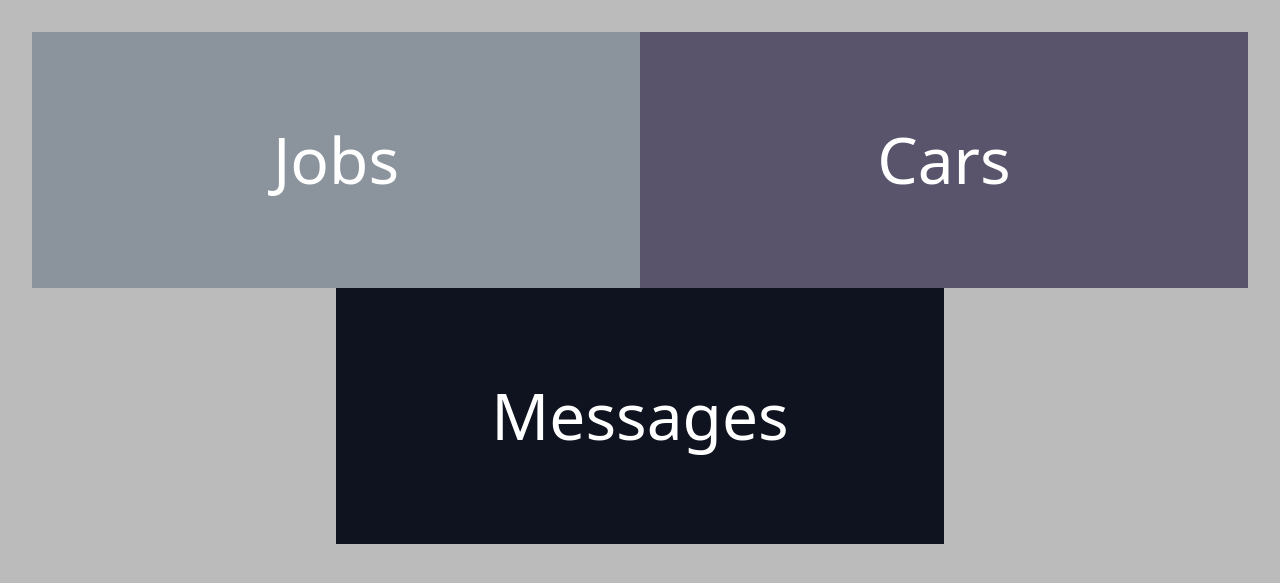
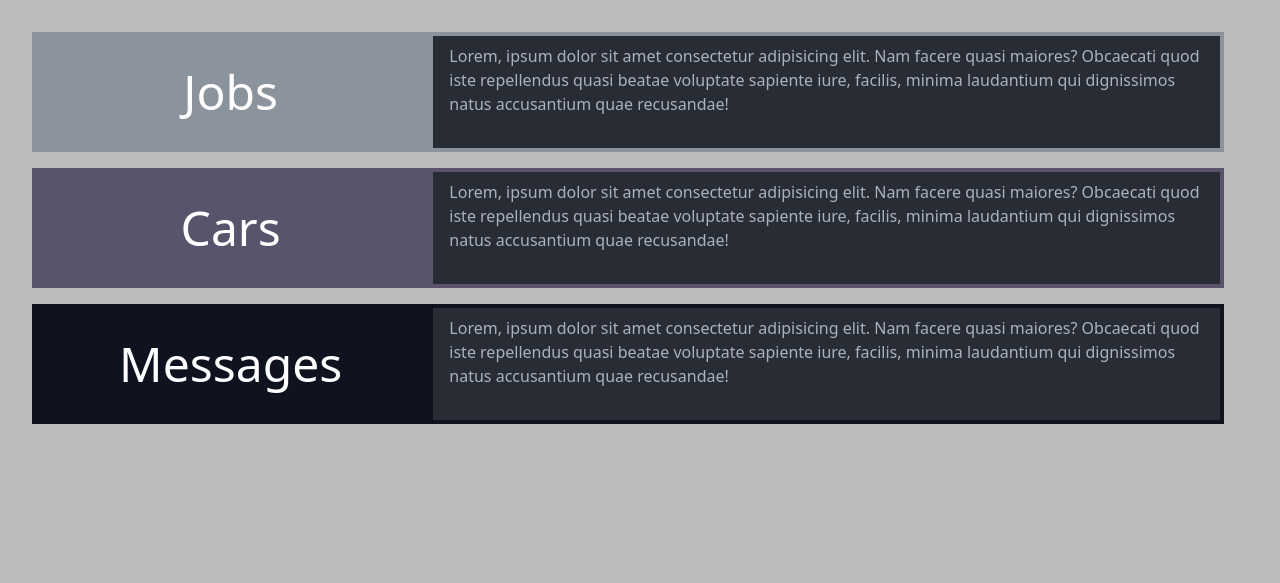
Before and after one commit to tr130/DjangoCarManagement, a Django app: page /home/ in a window 1280 px wide. Shown: the part 56-639 px from the top of the page. Run offline with Django 3.2, Linux system fonts and the light colour scheme; a user stored in the database is signed in; data comes from the database, SQL or seed files in the repository; both versions use the stored data as it was after the commit; some libraries are stand-ins or nearby versions.

Commit message:
styling changes, filters on jobs list

```diff
--- a/cars/static/cars/_home.scss
+++ b/cars/static/cars/_home.scss
@@ -1,20 +1,51 @@
 .option {
     text-decoration: none;
-    padding: 5rem;
+    padding: 1.5rem 5rem;
     //margin: 1rem;
     color: white;
     //background-color: rebeccapurple;
     display: flex;
     justify-content: center;
     max-width: 80vw;
-    font-size: 4rem;
+    font-size: 3rem;
+    //margin-bottom: 0.5rem;
 }
 
-.option:hover {
+// .option:hover {
+//     text-decoration: none;
+//     //background-color: rgb(126, 99, 153);
+//     background-color: $color-highlight;
+//     color: black;
+// }
+
+.description {
+    border: 0.3rem solid;
+    //margin-bottom: 0.5rem;
+    background-color: #282c34;
+    //opacity: 0.7;
+    //border-color: #282c34;
+    color: #abb2bf;
+    padding: 0.5rem 1rem;
+
+    // &:hover {
+    //     border-color: $color-highlight;
+    // }
+}
+
+.option-group {
     text-decoration: none;
-    //background-color: rgb(126, 99, 153);
-    background-color: $color-highlight;
-    color: black;
+    margin-bottom: 1rem;
+}
+.option-group:hover {
+    .option {
+        text-decoration: none;
+        //background-color: rgb(126, 99, 153);
+        background-color: $color-highlight;
+        color: black;
+    }
+    .description {
+        border-color: $color-highlight;
+    }
 }
 
 .home_options {
--- a/cars/static/cars/main.scss
+++ b/cars/static/cars/main.scss
@@ -35,6 +35,32 @@ body {
     background-color: $color-highlight;
 }
 
+.btn-disabled {
+    color: #fff !important;
+    background-color: #6c757d !important;
+    border-color: #6c757d !important  ;
+}
+
+.border-cars {
+    border-color: $color-cars;
+}
+
+.border-jobs {
+    border-color: $color-jobs;
+}
+
+.border-parts {
+    border-color: $color-parts;
+}
+
+.border-messages {
+    border-color: $color-messages;
+}
+
+.border-highlight {
+    border-color: $color-highlight;
+}
+
 .clickable:hover {
     cursor: pointer;
 }
--- a/cars/static/css/main.css
+++ b/cars/static/css/main.css
@@ -11,18 +11,34 @@
 
 .option {
   text-decoration: none;
-  padding: 5rem;
+  padding: 1.5rem 5rem;
   color: white;
   display: flex;
   justify-content: center;
   max-width: 80vw;
-  font-size: 4rem;
+  font-size: 3rem;
 }
 
-.option:hover {
+.description {
+  border: 0.3rem solid;
+  background-color: #282c34;
+  color: #abb2bf;
+  padding: 0.5rem 1rem;
+}
+
+.option-group {
+  text-decoration: none;
+  margin-bottom: 1rem;
+}
+
+.option-group:hover .option {
   text-decoration: none;
   background-color: #FF0035;
   color: black;
+}
+
+.option-group:hover .description {
+  border-color: #FF0035;
 }
 
 .home_options {
@@ -270,6 +286,32 @@ body {
   background-color: #FF0035;
 }
 
+.btn-disabled {
+  color: #fff !important;
+  background-color: #6c757d !important;
+  border-color: #6c757d !important;
+}
+
+.border-cars {
+  border-color: #59546C;
+}
+
+.border-jobs {
+  border-color: #8B939C;
+}
+
+.border-parts {
+  border-color: #38405F;
+}
+
+.border-messages {
+  border-color: #0E131F;
+}
+
+.border-highlight {
+  border-color: #FF0035;
+}
+
 .clickable:hover {
   cursor: pointer;
 }
--- a/cars/templates/cars/home.html
+++ b/cars/templates/cars/home.html
@@ -3,27 +3,62 @@
 {% block content %}
 <div class="row home_options mx-auto">
     {% if request.session.role != 'Customer' %}
-    <a href="{% url 'cars:job-list' %}" class="option col-xs-12 col-md-6 mx-auto bg-jobs">
+    <a href="{% url 'cars:job-list' %}" class="option-group row">
+        <div class="option col-xs-12 col-md-4 mx-auto bg-jobs">
             Jobs
+        </div>
+        <div class="description col-md-8 border-jobs">
+            Lorem, ipsum dolor sit amet consectetur adipisicing elit. Nam facere quasi maiores? Obcaecati quod iste
+            repellendus quasi beatae voluptate sapiente iure, facilis, minima laudantium qui dignissimos natus accusantium
+            quae recusandae!
+        </div>
     </a>
     {% endif %}
     {% if request.session.role != 'Employee' %}
-    <a href="{% url 'cars:car-list' %}" class="option col-xs-12 col-md-6 mx-auto bg-cars">
+    <a href="{% url 'cars:car-list' %}" class="option-group row">
+        <div class="option col-xs-12 col-md-4 mx-auto bg-cars">
             Cars
+        </div>
+        <div class="description col-md-8 border-cars">
+            Lorem, ipsum dolor sit amet consectetur adipisicing elit. Nam facere quasi maiores? Obcaecati quod iste
+            repellendus quasi beatae voluptate sapiente iure, facilis, minima laudantium qui dignissimos natus accusantium
+            quae recusandae!
+        </div>
     </a>
     {% endif %}
     {% if request.session.role == 'Manager' %}
-    <a href="{% url 'parts:parts-admin' %}" class="option col-xs-12 col-md-6 mx-auto bg-parts">
+    <a href="{% url 'parts:parts-admin' %}" class="option-group row">
+        <div class="option col-xs-12 col-md-4 mx-auto bg-parts">
             Parts
+        </div>
+        <div class="description col-md-8 border-parts">
+            Lorem, ipsum dolor sit amet consectetur adipisicing elit. Nam facere quasi maiores? Obcaecati quod iste
+            repellendus quasi beatae voluptate sapiente iure, facilis, minima laudantium qui dignissimos natus accusantium
+            quae recusandae!
+        </div>
     </a>
     {% endif %}
     {% if request.session.role == 'Customer' %}
-    <a href="{% url 'cars:invoice-list' %}" class="option col-xs-12 col-md-6 mx-auto bg-jobs">
+    <a href="{% url 'cars:invoice-list' %}" class="option-group row">
+        <div href="{% url 'cars:invoice-list' %}" class="option col-xs-12 col-md-4 mx-auto bg-jobs">
             Invoices
+        </div>
+        <div class="description col-md-8 border-jobs">
+            Lorem, ipsum dolor sit amet consectetur adipisicing elit. Nam facere quasi maiores? Obcaecati quod iste
+            repellendus quasi beatae voluptate sapiente iure, facilis, minima laudantium qui dignissimos natus accusantium
+            quae recusandae!
+        </div>
     </a>
     {% endif %}
-<a href="{% url 'cars:message-list' %}" class="option col-xs-12 col-md-6 mx-auto bg-messages">
+    <a href="{% url 'cars:message-list' %}" class="option-group row">
+        <div href="{% url 'cars:message-list' %}" class="option col-xs-12 col-md-4 mx-auto bg-messages">
             Messages
+        </div>
+        <div class="description col-md-8 border-messages">
+            Lorem, ipsum dolor sit amet consectetur adipisicing elit. Nam facere quasi maiores? Obcaecati quod iste
+            repellendus quasi beatae voluptate sapiente iure, facilis, minima laudantium qui dignissimos natus accusantium
+            quae recusandae!
+        </div>
     </a>
 </div>
 
--- a/cars/views.py
+++ b/cars/views.py
@@ -31,7 +31,7 @@ def home(request):
 def job_list(request):
     """List jobs, filtered according to user's role."""
     if request.session['role'] == 'Employee':
-        jobs = request.user.employee.assigned_job.filter(complete=False).order_by('expected_complete')
+        jobs = request.user.employee.assigned_job.order_by('expected_complete')
     elif request.session['role'] == 'Manager':
         jobs = Job.objects.all().order_by('expected_complete')
     else:
```
Also changed, not shown: cars/templates/cars/job_list.html (+43 -2 lines), db.sqlite3, 1 other file. Lines whose indentation alone changed are shown as unchanged.
